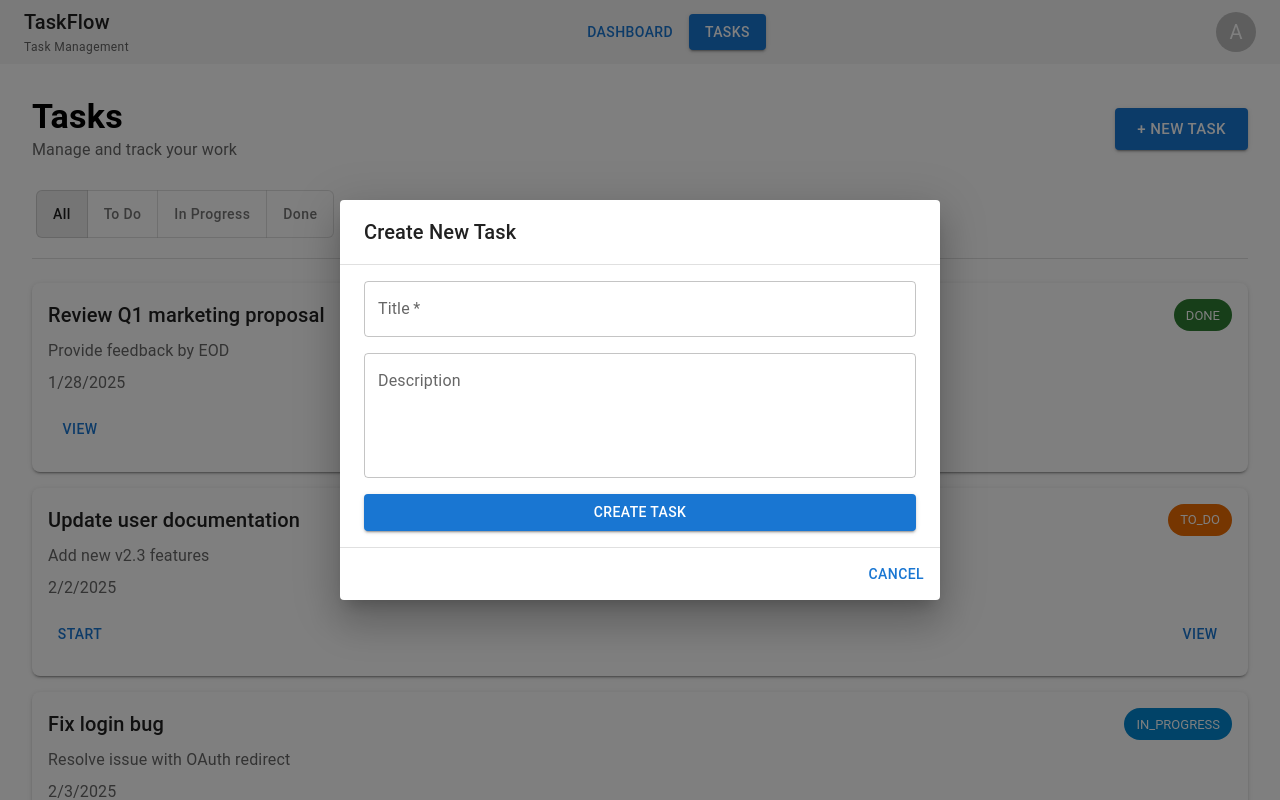
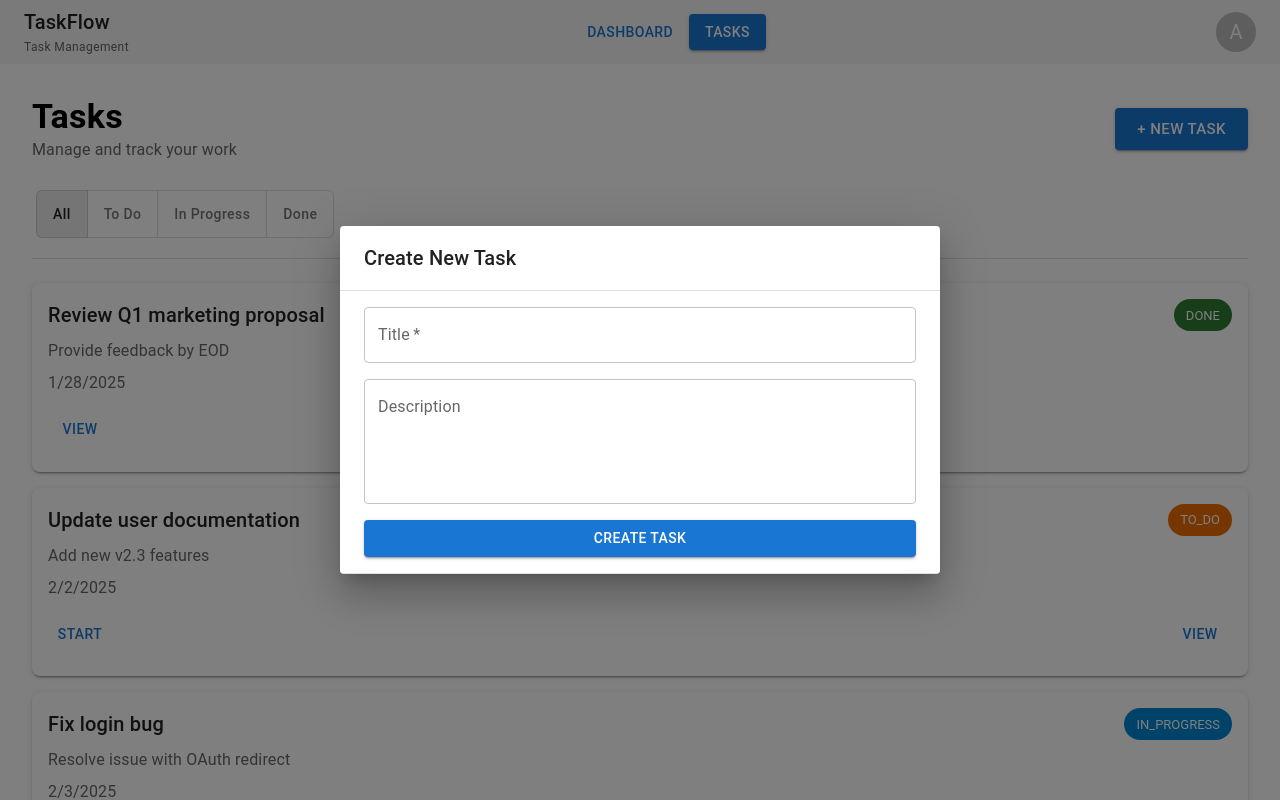
Before and after one commit to rohankumar-ux/React_TaskManagementApp, a React (Vite) app: page /tasks in a window 1280 px wide. Both pictures are taken after a click on the button "+ NEW TASK". Shown: the top 800 px of the page. Built offline with nearby package versions, Linux system fonts and the light colour scheme.

Commit message:
fix the edit function

```diff
--- a/src/components/TaskForm.jsx
+++ b/src/components/TaskForm.jsx
@@ -6,14 +6,13 @@ import { useState, useEffect } from "react";
 export default function TaskForm({
   task,
   onSave,
-  showNavigate = true,
-  showSubmitButton = true
+  showNavigate = true
 }) {
   const { addTask, updateTask } = useTasks();
   const navigate = useNavigate();
   const [form, setForm] = useState({ title: "", description: "" });
 
-  const isEditing = task != null;
+  const isEditing = !!task;
 
   useEffect(() => {
     if (task) {
@@ -26,7 +25,8 @@ export default function TaskForm({
     }
   }, [task]);
 
-  const handleSubmit = () => {
+  const handleSubmit = (e) => {
+    e.preventDefault();
 
     if (!form.title.trim()) {
       return;
@@ -38,10 +38,12 @@ export default function TaskForm({
     };
 
     if (isEditing) {
+      if (updateTask) {
         updateTask({
           ...task,
           ...data
         });
+      }
     } else {
       addTask({
         ...data,
@@ -54,7 +56,7 @@ export default function TaskForm({
       onSave(data);
     }
 
-    if (showNavigate && !onSave) {
+    if (showNavigate) {
       navigate("/tasks");
     }
 
@@ -64,8 +66,7 @@ export default function TaskForm({
   };
 
   return (
-    <Box p={showSubmitButton ? 0 : 3}>
-      <form onSubmit={handleSubmit}>
+    <Box component="form" onSubmit={handleSubmit} sx={{ p: showNavigate ? 3 : 0 }}>
       <Stack spacing={2}>
         <TextField
           label="Title"
@@ -83,13 +84,10 @@ export default function TaskForm({
           rows={4}
           fullWidth
         />
-          {showSubmitButton && (
         <Button type="submit" variant="contained" fullWidth>
           {isEditing ? "Save Changes" : "Create Task"}
         </Button>
-          )}
       </Stack>
-      </form>
     </Box>
   );
 }
--- a/src/components/TaskModal.jsx
+++ b/src/components/TaskModal.jsx
@@ -1,8 +1,8 @@
-import { Dialog, DialogTitle, DialogContent, DialogActions, Button } from "@mui/material";
+import { Dialog, DialogTitle, DialogContent } from "@mui/material";
 import TaskForm from "./TaskForm";
 
 export default function TaskModal({ open, onClose, task, onSave }) {
-  const isEditing = task != null;
+  const isEditing = !!task;
 
   const handleSave = (data) => {
     if (onSave) {
@@ -19,12 +19,8 @@ export default function TaskModal({ open, onClose, task, onSave }) {
           task={task}
           onSave={handleSave}
           showNavigate={false}
-          showSubmitButton={true}
         />
       </DialogContent>
-      <DialogActions>
-        <Button onClick={onClose}>Cancel</Button>
-      </DialogActions>
     </Dialog>
   );
 }
```
Lines whose indentation alone changed are shown as unchanged.
